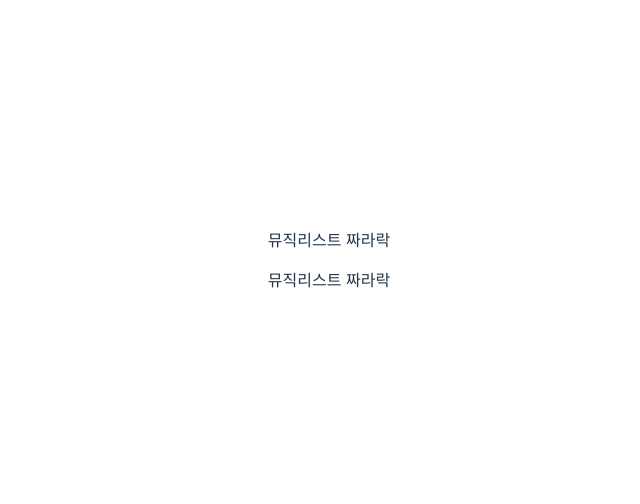
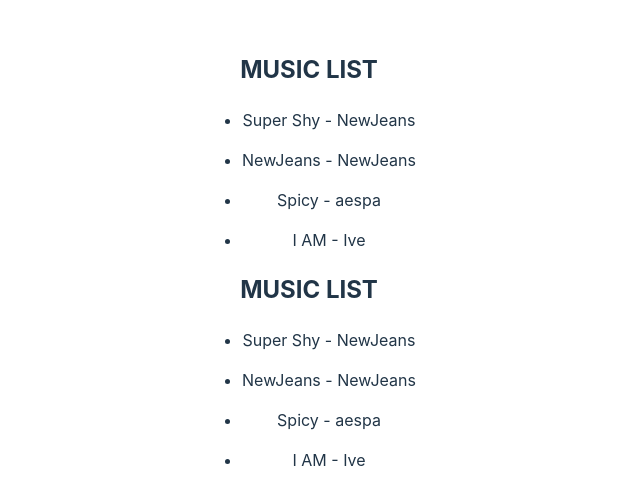
Before and after one commit to bm4656/React, a React (Vite) app in the folder tanstack-query/: page / in a window 1280 px wide. Shown: the part 140-644 px from the top of the page, without its empty margins (331-971 px from the left). Built offline with nearby package versions, Linux system fonts and the light colour scheme.

Commit message:
feat: 기본 fetch 로 데이터 불러오기

```diff
--- a/tanstack-query/package.json
+++ b/tanstack-query/package.json
@@ -10,6 +10,8 @@
     "preview": "vite preview"
   },
   "dependencies": {
+    "@tanstack/react-query": "^4.29.19",
+    "@tanstack/react-query-devtools": "^4.29.19",
     "react": "^18.2.0",
     "react-dom": "^18.2.0"
   },
--- a/tanstack-query/public/data/musics.json
+++ b/tanstack-query/public/data/musics.json
@@ -1,4 +1,3 @@
-[
 [
   {
     "title": "Super Shy",
@@ -21,4 +20,3 @@
     "id": "4"
   }
 ]
-]
--- a/tanstack-query/public/data/new_musics.json
+++ b/tanstack-query/public/data/new_musics.json
@@ -1,4 +1,3 @@
-[
 [
   {
     "title": "Super Shy",
@@ -11,4 +10,3 @@
     "id": "2"
   }
 ]
-]
--- a/tanstack-query/src/components/MusicList.tsx
+++ b/tanstack-query/src/components/MusicList.tsx
@@ -1,3 +1,35 @@
+import { useEffect, useState } from 'react';
+
+type Music = { title: string; singer: string; id: string };
 export default function MusicList() {
-  return <ul>뮤직리스트 짜라락</ul>;
+  const [musics, setMusics] = useState<Music[]>();
+  const getMuscis = async () => {
+    await fetch(`data/musics.json`)
+      .then((res) => res.json())
+      .then((data: Music[]) => {
+        console.log('데이터 받아옴');
+        setMusics(data);
+      });
+  };
+  useEffect(() => {
+    console.log('fetching....');
+    getMuscis().catch((e) => console.log('에러발생!', e));
+  }, []);
+  return (
+    <>
+      <h2>MUSIC LIST</h2>
+      <ul>
+        {musics &&
+          musics.map((item) => (
+            <li key={item.id}>
+              <article>
+                <p>
+                  {item.title} - {item.singer}
+                </p>
+              </article>
+            </li>
+          ))}
+      </ul>
+    </>
+  );
 }
```
Also changed, not shown: tanstack-query/src/main.tsx (+6 -6 lines), 1 other file (tests, documents, lock files or other folders). Lines whose indentation alone changed are shown as unchanged.
